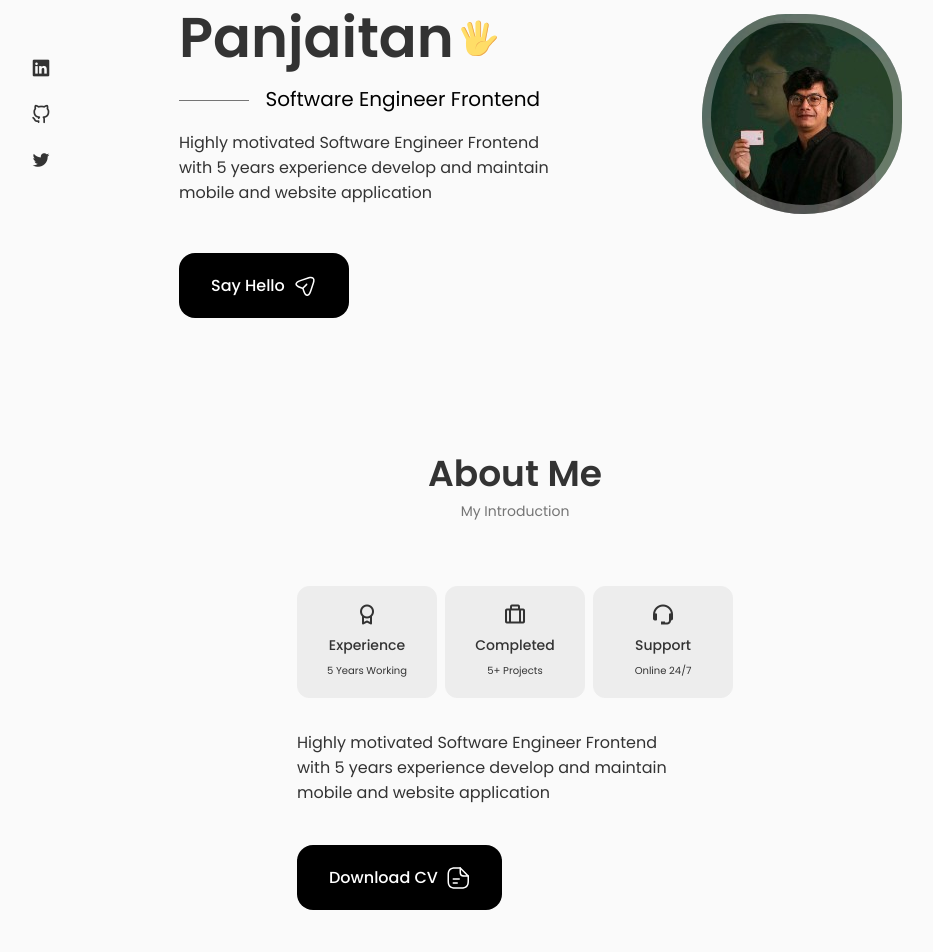
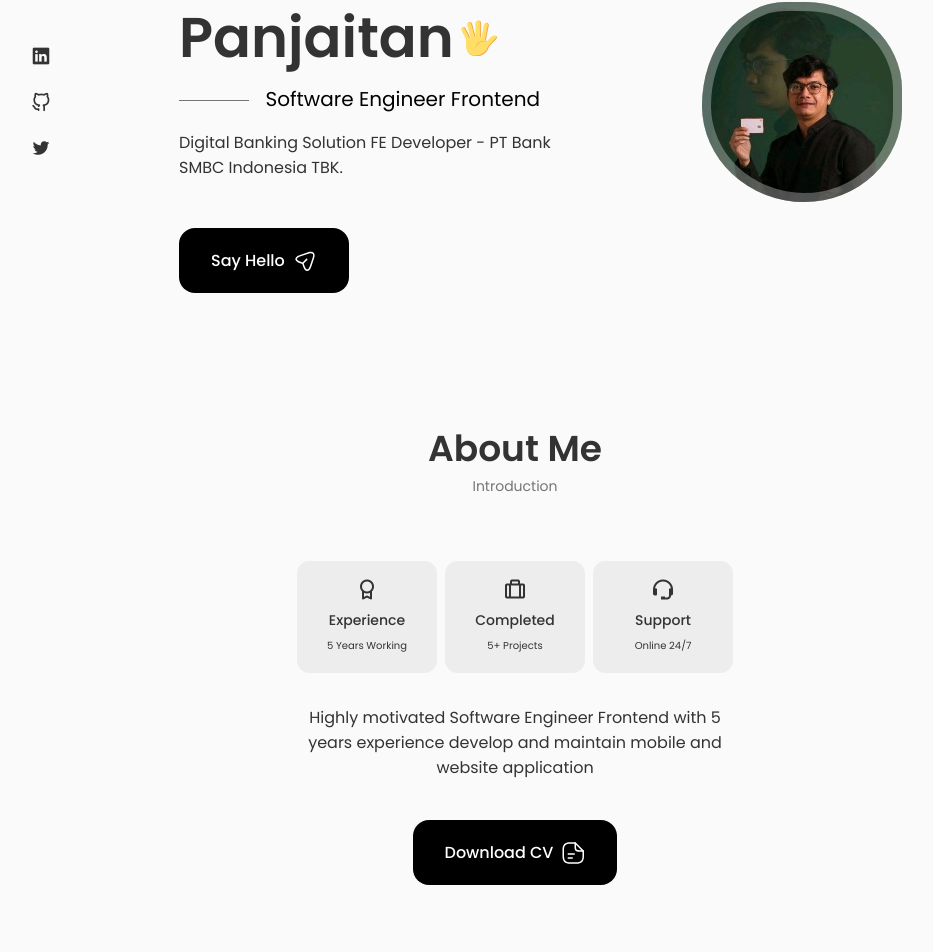
Before and after one commit to gandarain/gandarainpanjaitan, a Next.js app: page / in a window 1280 px wide. Shown: the part 274-1226 px from the top of the page, without its empty margins (125-1058 px from the left). Built offline with nearby package versions, Linux system fonts and the light colour scheme.

Commit message:
enhance content

```diff
--- a/src/components/about/About.jsx
+++ b/src/components/about/About.jsx
@@ -32,6 +32,7 @@ const About = () => {
         <p className={styles.about__description}>
           {description}
         </p>
+        <div className={styles.button__cv}>
           <a href="https://gandarain.github.io/gandarainpanjaitan/CV_Ganda.pdf" download="CV_Ganda Rain Panjaitan" className="button button__flex">
             {button_cv}
             <svg
@@ -62,6 +63,7 @@ const About = () => {
           </a>
         </div>
       </div>
+    </div>
   </section>
   )
 }
--- a/src/components/about/about.module.css
+++ b/src/components/about/about.module.css
@@ -42,9 +42,13 @@
 }
 
 .about__description {
-  padding: 0 4rem 0 0;
   margin-bottom: var(--mb-2-5);
   color: var(--title-color);
+  text-align: center;
+}
+
+.button__cv {
+  text-align: center;
 }
 
 /* Breakpoints */
--- a/src/constants/about-content.js
+++ b/src/constants/about-content.js
@@ -1,5 +1,5 @@
 const title = 'About Me'
-const subtitle = 'My Introduction'
+const subtitle = 'Introduction'
 const description = 'Highly motivated Software Engineer Frontend with 5 years experience develop and maintain mobile and website application'
 const button_cv = 'Download CV'
 
--- a/src/constants/home-content.js
+++ b/src/constants/home-content.js
@@ -1,6 +1,6 @@
 const full_name = 'Ganda Rain Panjaitan'
 const title = 'Software Engineer Frontend'
-const description = 'Highly motivated Software Engineer Frontend with 5 years experience develop and maintain mobile and website application'
+const description = 'Digital Banking Solution FE Developer - PT Bank SMBC Indonesia TBK.'
 const button_hello = 'Say Hello'
 
 const social_media = [
```
Lines whose indentation alone changed are shown as unchanged.
